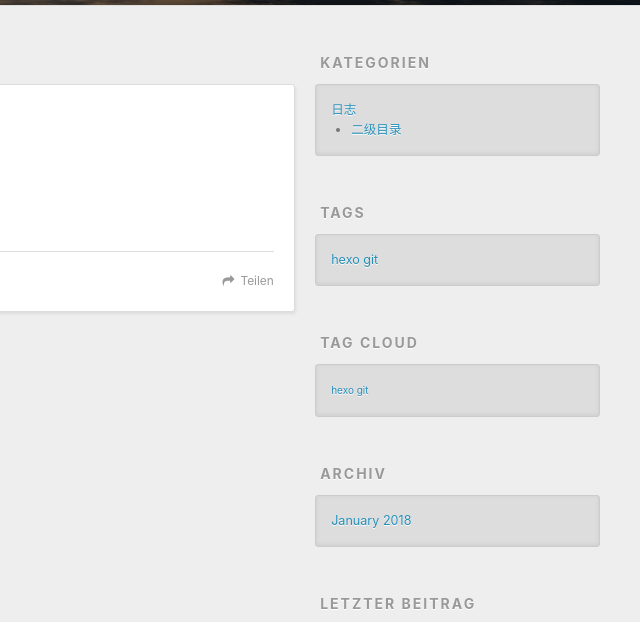
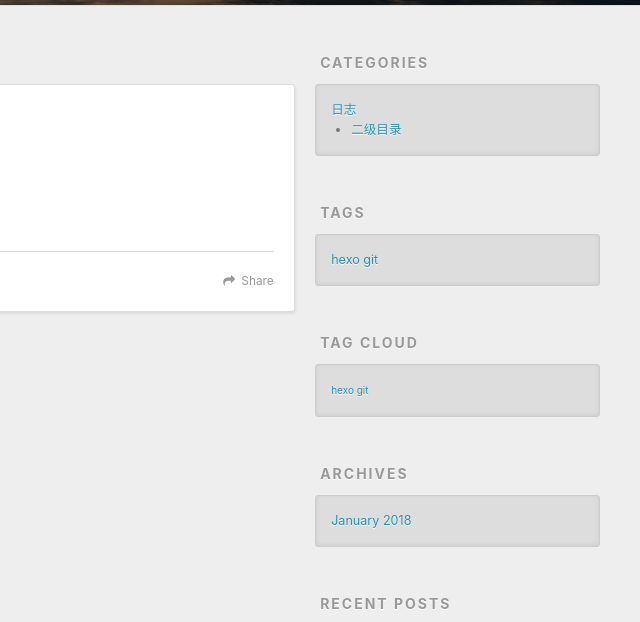
Before and after one commit to Leaderpaking/Leaderpaking.github.io, a plain HTML site: page index.html in a window 1280 px wide. Shown: the part 295-917 px from the top of the page, 640-1280 px from the left. Drawn offline with nearby package versions, Linux system fonts and the light colour scheme.

Commit message:
Site updated: 2018-01-06 19:40:23

```diff
--- a/index.html
+++ b/index.html
@@ -57,7 +57,7 @@
 
           <a id="nav-rss-link" class="nav-icon" href="/atom.xml" title="RSS Feed"></a>
 
-        <a id="nav-search-btn" class="nav-icon" title="Suche"></a>
+        <a id="nav-search-btn" class="nav-icon" title="Search"></a>
       </nav>
       <div id="search-form-wrap">
         <form action="//google.com/search" method="get" accept-charset="UTF-8" class="search-form"><input type="search" name="q" class="search-form-input" placeholder="Search"><button type="submit" class="search-form-submit">&#xF002;</button><input type="hidden" name="sitesearch" value="http://yoursite.com"></form>
@@ -103,7 +103,7 @@
 
     </div>
     <footer class="article-footer">
-      <a data-url="http://yoursite.com/2018/01/06/hexo及github部署/" data-id="cjc39kgie0000wwtxlq2myp84" class="article-share-link">Teilen</a>
+      <a data-url="http://yoursite.com/2018/01/06/hexo及github部署/" data-id="cjc3a2mdw0000tktxds3kc0rk" class="article-share-link">Share</a>
 
 
   <ul class="article-tag-list"><li class="article-tag-list-item"><a class="article-tag-list-link" href="/tags/hexo-git/">hexo git</a></li></ul>
@@ -123,7 +123,7 @@
 
 
   <div class="widget-wrap">
-    <h3 class="widget-title">Kategorien</h3>
+    <h3 class="widget-title">Categories</h3>
     <div class="widget">
       <ul class="category-list"><li class="category-list-item"><a class="category-list-link" href="/categories/日志/">日志</a><ul class="category-list-child"><li class="category-list-item"><a class="category-list-link" href="/categories/日志/二级目录/">二级目录</a></li></ul></li></ul>
     </div>
@@ -152,7 +152,7 @@
 
 
   <div class="widget-wrap">
-    <h3 class="widget-title">Archiv</h3>
+    <h3 class="widget-title">Archives</h3>
     <div class="widget">
       <ul class="archive-list"><li class="archive-list-item"><a class="archive-list-link" href="/archives/2018/01/">January 2018</a></li></ul>
     </div>
@@ -162,7 +162,7 @@
 
 
   <div class="widget-wrap">
-    <h3 class="widget-title">letzter Beitrag</h3>
+    <h3 class="widget-title">Recent Posts</h3>
     <div class="widget">
       <ul>
 
```
Also changed, not shown: 2018/01/06/hexo及github部署/index.html (+9 -8 lines), archives/2018/01/index.html (+5 -5 lines), archives/2018/index.html (+5 -5 lines), archives/index.html (+5 -5 lines), categories/日志/index.html (+5 -5 lines), categories/日志/二级目录/index.html (+5 -5 lines), tags/hexo-git/index.html (+4 -4 lines).
